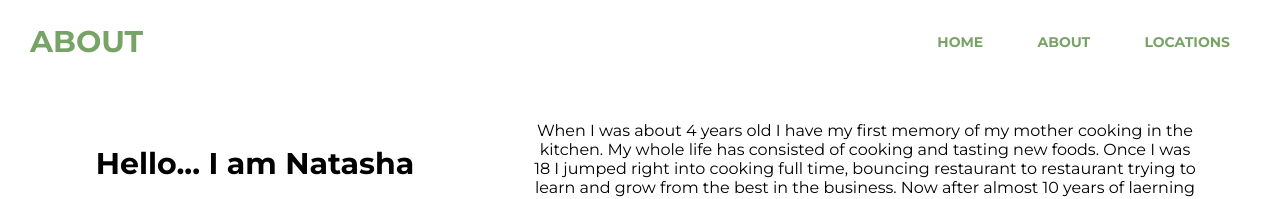
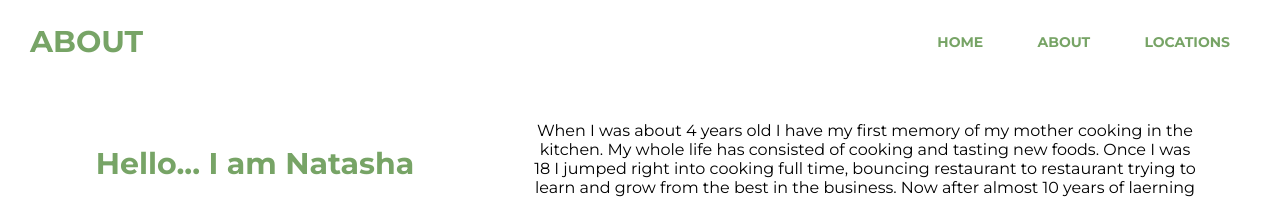
Before and after one commit to KatrinaDH/Rogue, a plain HTML site: page about/about.html in a window 1280 px wide. Shown: the top 199 px of the page. Drawn offline with Linux system fonts and the light colour scheme; a web font is replaced by a local one.

Commit message:
added color on about page

```diff
--- a/css/main.css
+++ b/css/main.css
@@ -166,6 +166,7 @@ footer h2 span{
 }
 
 #locations h3 {
+
     font-size:  50px;
     line-height: 32px;
     margin-top: 100px;
@@ -185,6 +186,7 @@ footer h2 span{
 
 .about-one h2 {
   font-size: 4rem;
+  color: #77a466;
 }
 
 .about-one img{
```
